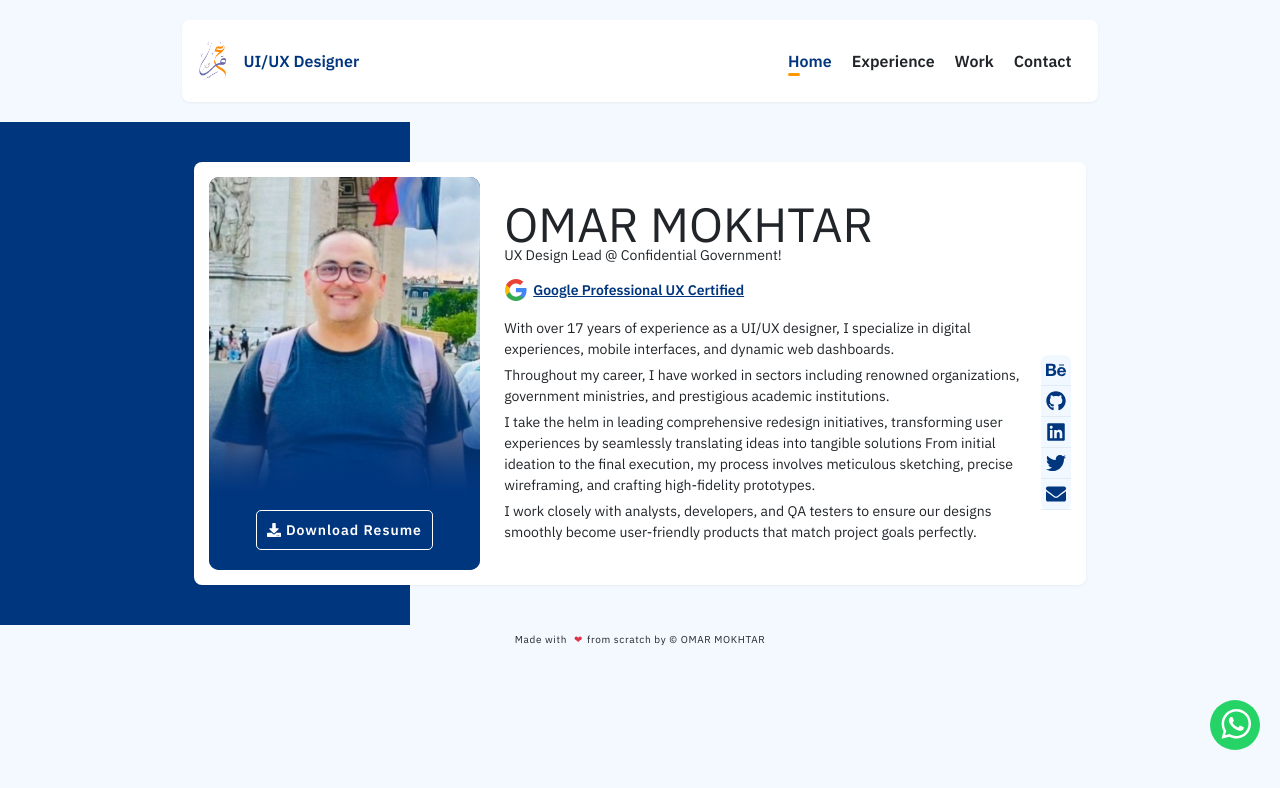
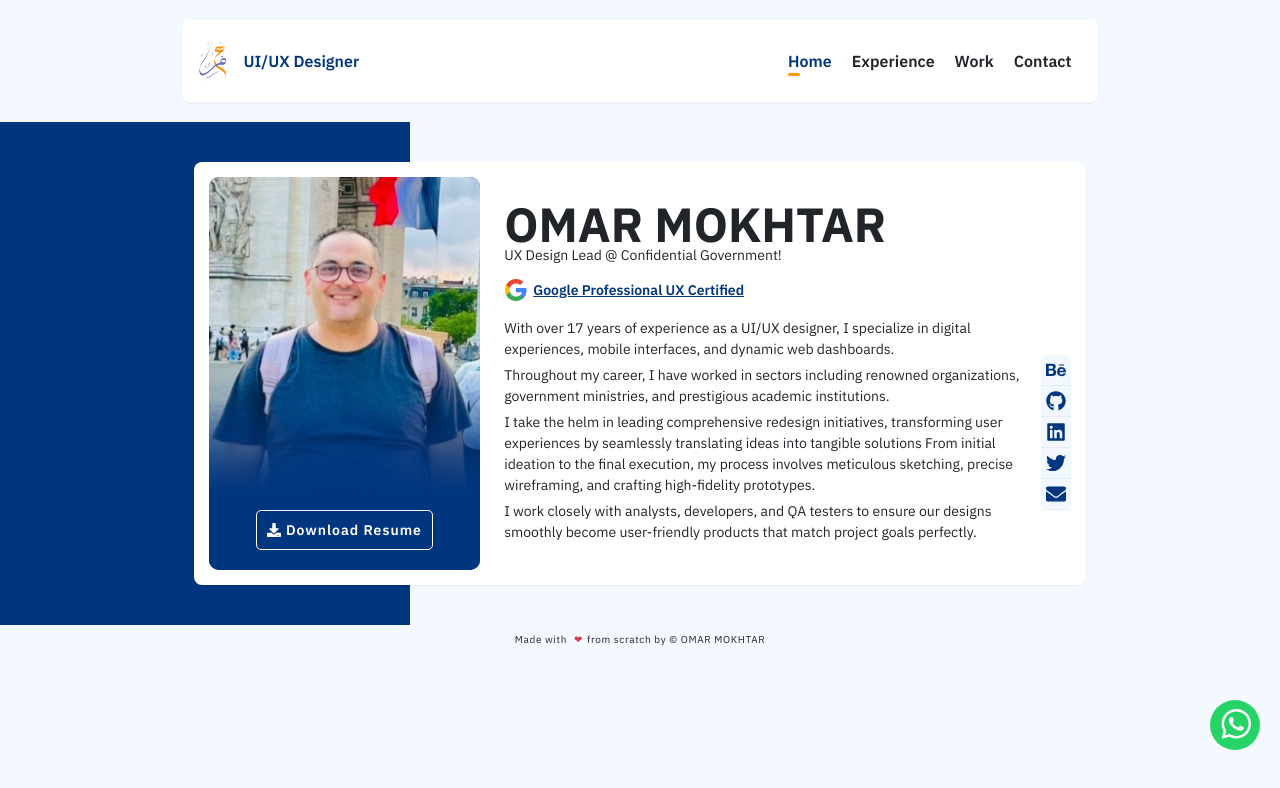
Before and after one commit to omarmok/my-react-webSite, a Next.js app: page / in a window 1280 px wide. Shown: the top 788 px of the page. Built offline with nearby package versions, Linux system fonts and the light colour scheme; no server answers.

Commit message:
try-fix-1

```diff
--- a/pages/index.js
+++ b/pages/index.js
@@ -64,7 +64,7 @@ export default function Home() {
             <div className="col-lg-8 col-sm-12">
               <div className='h-100 d-flex flex-column justify-content-center'>
                 <div className="title">
-                  <div className="myname d-flex align-items-center" >
+                  <div className="myname d-flex align-items-center fw-bold" >
                   OMAR MOKHTAR
                   </div>
                   <span className="mb-3">UX Design Lead @ Confidential Government!</span>
```
